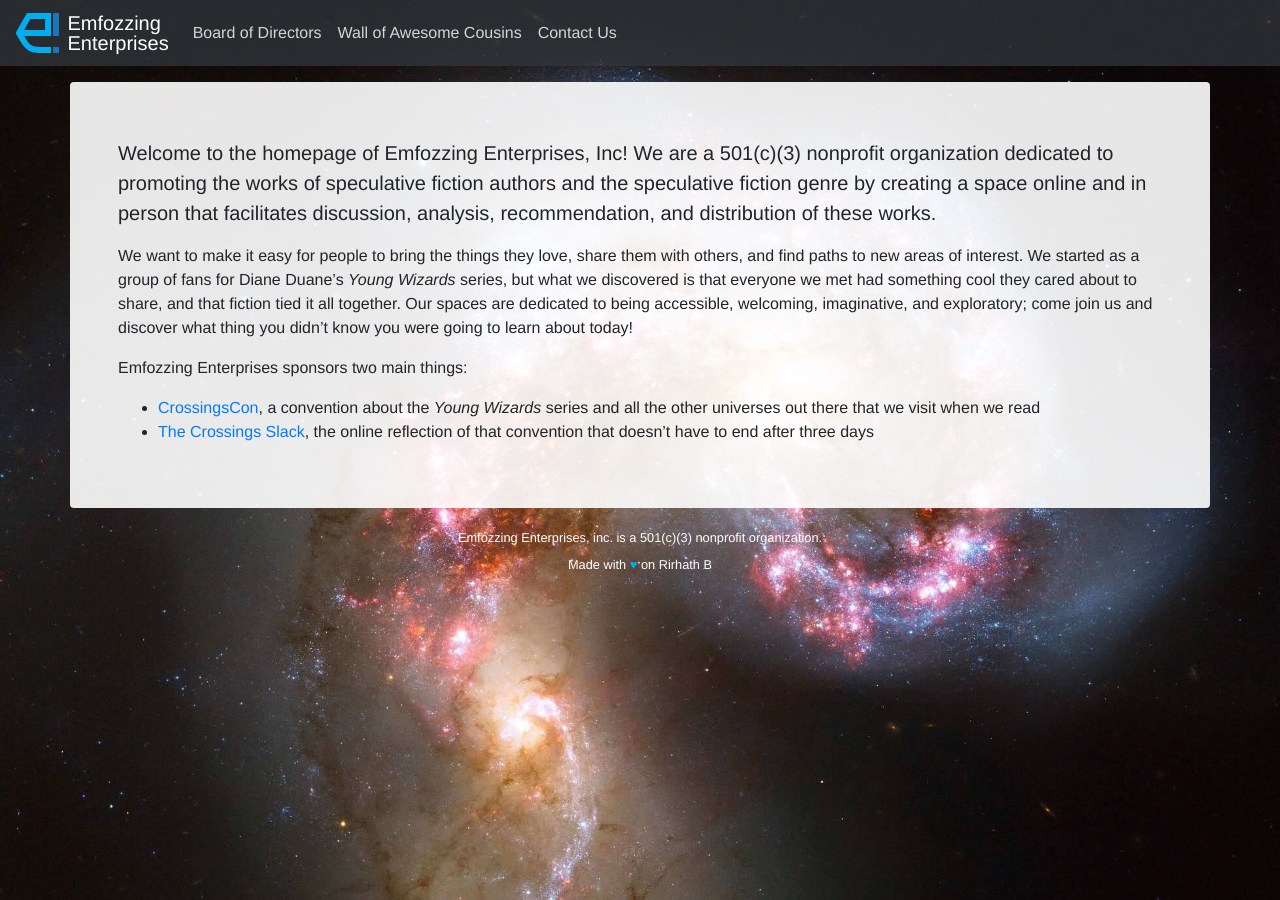
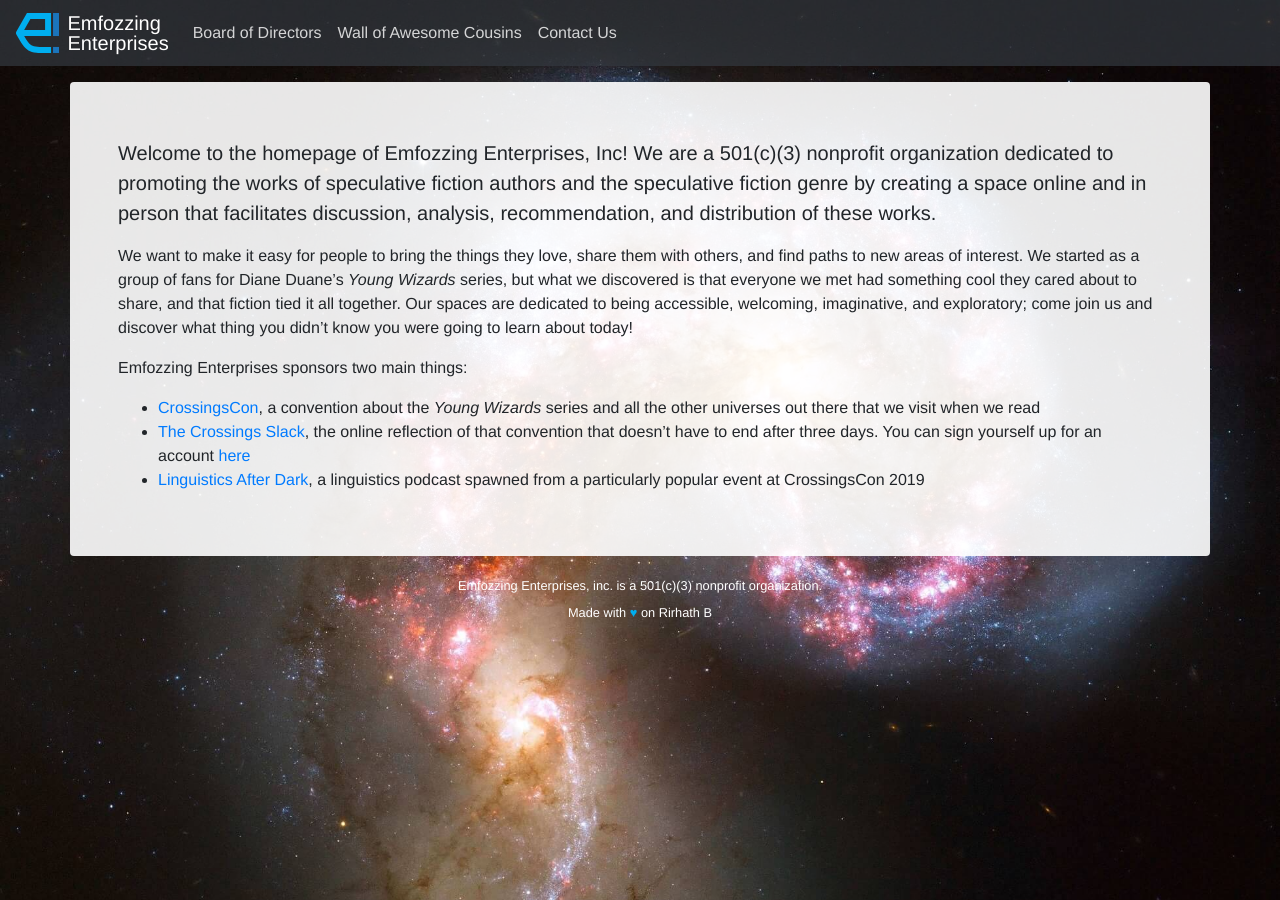
Before and after one commit to CrossingsCon/emfozzingenterprises.org, a Jekyll site: the page built from index.md, in a window 1280 px wide. Built offline with Jekyll 4.4.1, drawn with Linux system fonts in a browser that asks for light colours; nearby versions of some CDN libraries.

Commit message:
Better text for joining the slack, lxad link (#10)
* Patrons as of April 29

* new patron, update blurb

* better text for joining slack, lxad link

```diff
--- a/index.md
+++ b/index.md
@@ -10,4 +10,5 @@ We want to make it easy for people to bring the things they love, share them wit
 Emfozzing Enterprises sponsors two main things:
 
 - [CrossingsCon](https://www.crossingscon.org), a convention about the _Young Wizards_ series and all the other universes out there that we visit when we read
-- [The Crossings Slack](http://www.crossingscon.org/community/slack/), the online reflection of that convention that doesn't have to end after three days
+- [The Crossings Slack](http://www.crossingscon.org/community/slack/), the online reflection of that convention that doesn't have to end after three days. You can sign yourself up for an account [here](https://youngwizards-slackin.herokuapp.com/)
+- [Linguistics After Dark](http://linguisticsafterdark.com/), a linguistics podcast spawned from a particularly popular event at CrossingsCon 2019
```
